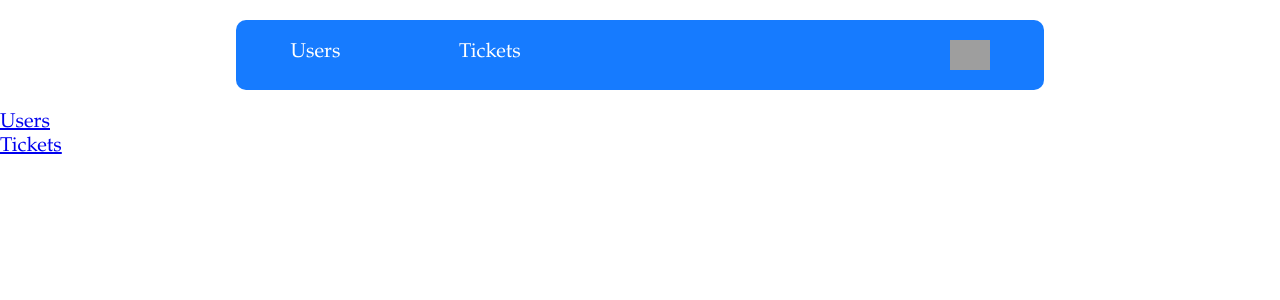
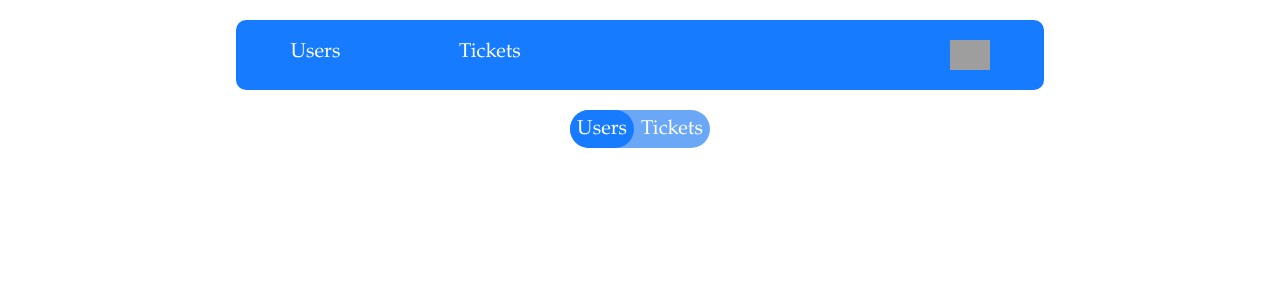
Before and after one commit to ocheretenyukVadym/Demo, a React (Create React App) app: page /recycleBin in a window 1280 px wide. Shown: the top 300 px of the page. Built offline with nearby package versions, Linux system fonts and the light colour scheme; grey boxes are pictures that could not be loaded.

Commit message:
S-25 to master: update RecycleBinContainer

```diff
--- a/src/Components/Header/Header.jsx
+++ b/src/Components/Header/Header.jsx
@@ -16,7 +16,7 @@ const Header = (props) => {
                 </ul>
                 <ul className="navbar-nav recycle-bin">
                     <li>
-                        <Link className="nav-item" to='/recycleBin'>
+                        <Link className="nav-item" to='/recycleBin/users'>
                             <img className ="header-ico" src="https://flaticons.net/icon.php?slug_category=mobile-application&slug_icon=recycle-bin" alt=""/>
                         </Link>
                     </li>
--- /dev/null
+++ b/src/Components/RecycleBin/RecycleBinContainer.css
@@ -0,0 +1,51 @@
+.switch-toggle {
+  float: left;
+  background: #6aa7f7;
+  border-radius: 20px;
+  height: 38px;
+}
+
+.switch-toggle input {
+  position: absolute;
+  opacity: 0;
+}
+
+.switch-toggle input + label {
+  padding: 7px;
+  float: left;
+  color: #fff;
+  cursor: pointer;
+}
+
+.switch-toggle input:checked + label {
+  background: #167bff;
+  border-radius: 20px;
+}
+
+.switch-block label {
+  cursor: pointer;
+}
+
+.switch-block {
+  text-align: center;
+}
+
+.recycle-bin-container {
+  display: -webkit-box;
+  display: -ms-flexbox;
+  display: flex;
+  -webkit-box-orient: vertical;
+  -webkit-box-direction: normal;
+      -ms-flex-direction: column;
+          flex-direction: column;
+}
+
+.top-switches {
+  display: -webkit-box;
+  display: -ms-flexbox;
+  display: flex;
+  -webkit-box-pack: center;
+      -ms-flex-pack: center;
+          justify-content: center;
+}
+/*# sourceMappingURL=RecycleBinContainer.css.map */
--- a/src/Components/RecycleBin/RecycleBinContainer.jsx
+++ b/src/Components/RecycleBin/RecycleBinContainer.jsx
@@ -1,23 +1,40 @@
-import React from 'react';
+import React, { useState } from 'react';
 import RecycledUsers from "./RecycledUsers/RecycledUsers";
 import RecycledTickets from "./RecycledTickets/RecycledTickets";
-import {Link, Route, useRouteMatch} from "react-router-dom";
+import { Route, useHistory, useRouteMatch } from "react-router-dom";
+import './RecycleBinContainer.css'
 
 const RecycleBinContainer = () => {
+    const [selectedUsers, setSelectedUsers] = useState(true);
     const { url } = useRouteMatch();
+    let history = useHistory();
 
-    return(
+
+    const clickOnUsers = () => {
+        setSelectedUsers(true);
+        history.push(`${url}/users`)
+    }
+
+    const clickOnTickets = () => {
+        setSelectedUsers(false);
+        history.push(`${url}/tickets`)
+    }
+
+    return (
         <div className="recycle-bin-container">
-            <nav>
-                <ul>
-                    <li>
-                        <Link to={`${url}/users`}>Users</Link>
-                    </li>
-                    <li>
-                        <Link to={`${url}/tickets`}>Tickets</Link>
-                    </li>
-                </ul>
-            </nav>
+            <div className="top-switches">
+                <div className="switch-block">
+                    <div className="switch-toggle">
+
+                        <input id='first-switch-for-persent' name="switch" type="radio" checked={selectedUsers}  />
+                        <label for='first-switch-for-persent' onClick={clickOnUsers}>Users</label>
+
+                        <input id="second-switch-for-persent"  name="switch" type="radio" />
+                        <label for="second-switch-for-persent" onClick={clickOnTickets}>Tickets</label>
+                    </div>
+                </div>
+            </div>
+
             <Route path={`${url}/users`}><RecycledUsers /></Route>
             <Route path={`${url}/tickets`}><RecycledTickets /></Route>
         </div>
--- /dev/null
+++ b/src/Components/RecycleBin/RecycleBinContainer.scss
@@ -0,0 +1,36 @@
+.switch-toggle {
+    float: left;
+    background: #6aa7f7;
+    border-radius: 20px;
+    height: 38px;
+  }
+  .switch-toggle input {
+   position: absolute;
+   opacity: 0;
+  }
+  .switch-toggle input + label {
+   padding: 7px;
+   float:left;
+   color: #fff;
+   cursor: pointer;
+  }
+  .switch-toggle input:checked + label {
+   background: #167bff;
+   border-radius: 20px;
+  }
+
+  .switch-block label{
+    cursor: pointer;
+  }
+
+  .switch-block{
+    text-align: center;
+  }
+  .recycle-bin-container{
+      display: flex;
+      flex-direction: column;
+  }
+  .top-switches{
+    display: flex;
+    justify-content: center;
+  }
--- a/src/Components/RecycleBin/RecycledTickets/RecycledTickets.jsx
+++ b/src/Components/RecycleBin/RecycledTickets/RecycledTickets.jsx
@@ -1,12 +1,22 @@
+import { inject, observer } from 'mobx-react';
 import React from 'react'
 import Tickets from "../../TicketPage/Tickets/Tickets";
 
-const RecycledTickets = () => {
+class RecycledTickets extends React.Component {
+    componentDidMount() {
+        this.props.store.getDeletedTickets();
+    }
+    render(){
     return(
         <div className="recycled-tickets">
-            <Tickets tickets={[]}/>
+             <Tickets tickets = {this.props.store.deletedTickets}
+                    deleteTicket={this.props.store.deleteTicket}
+                    moveToTrash={this.props.store.moveToTrashTicket}
+                    isTicketPage={false}
+                    updateTicket={this.props.store.updateTicket}/>
         </div>
     )
+    }
 }
 
-export default RecycledTickets;
+export default inject('store')(observer(RecycledTickets));
--- a/src/Components/Store/store.js
+++ b/src/Components/Store/store.js
@@ -127,7 +127,7 @@ export class Store{
         this.isFetching = false;
         ticketAPI.deleteTicket(id).then( data => {
             this.isFetching = true;
-            this.getTickets();
+            this.getDeletedTickets();
         })
     }
 
--- a/src/Components/UserPage/Users/User/User.jsx
+++ b/src/Components/UserPage/Users/User/User.jsx
@@ -1,5 +1,5 @@
 import React, { useState } from 'react';
-import './User.scss';
+import './User.css';
 
 const User = ({ user, updateUser, isUserPage, moveToTrash, deleteUser }) => {
     const [isViewChanges, setIsViewChanges] = useState(false);
@@ -35,9 +35,10 @@ const User = ({ user, updateUser, isUserPage, moveToTrash, deleteUser }) => {
 
             :
                 <div className="user-container">
+                    <div className="user-menu">
                     <input className="update-input" value={inputValue} onChange={e => handlerChange(e)} />
                     <button className="save-btn" onClick={saveUser}>save</button>
-
+                    </div>
                 </div>}
         </div>
 
```
Also changed, not shown: 1 other file (tests, documents, lock files or other folders).
